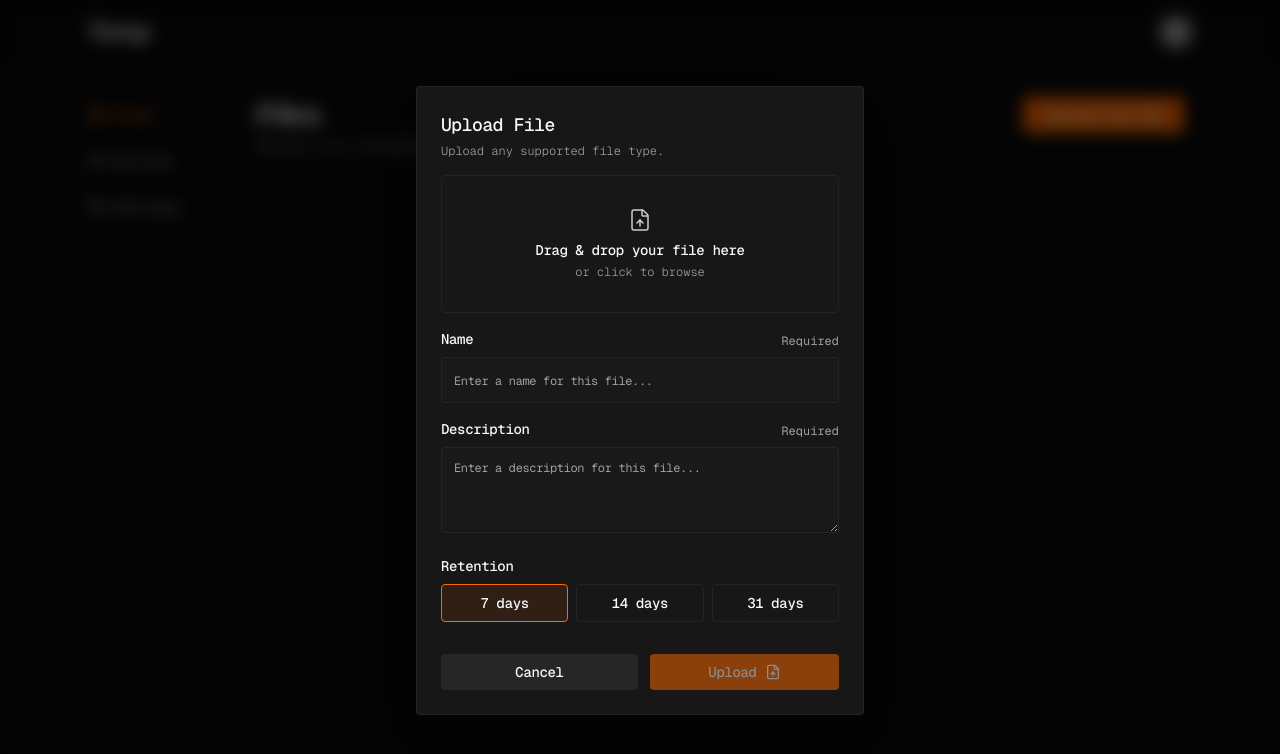
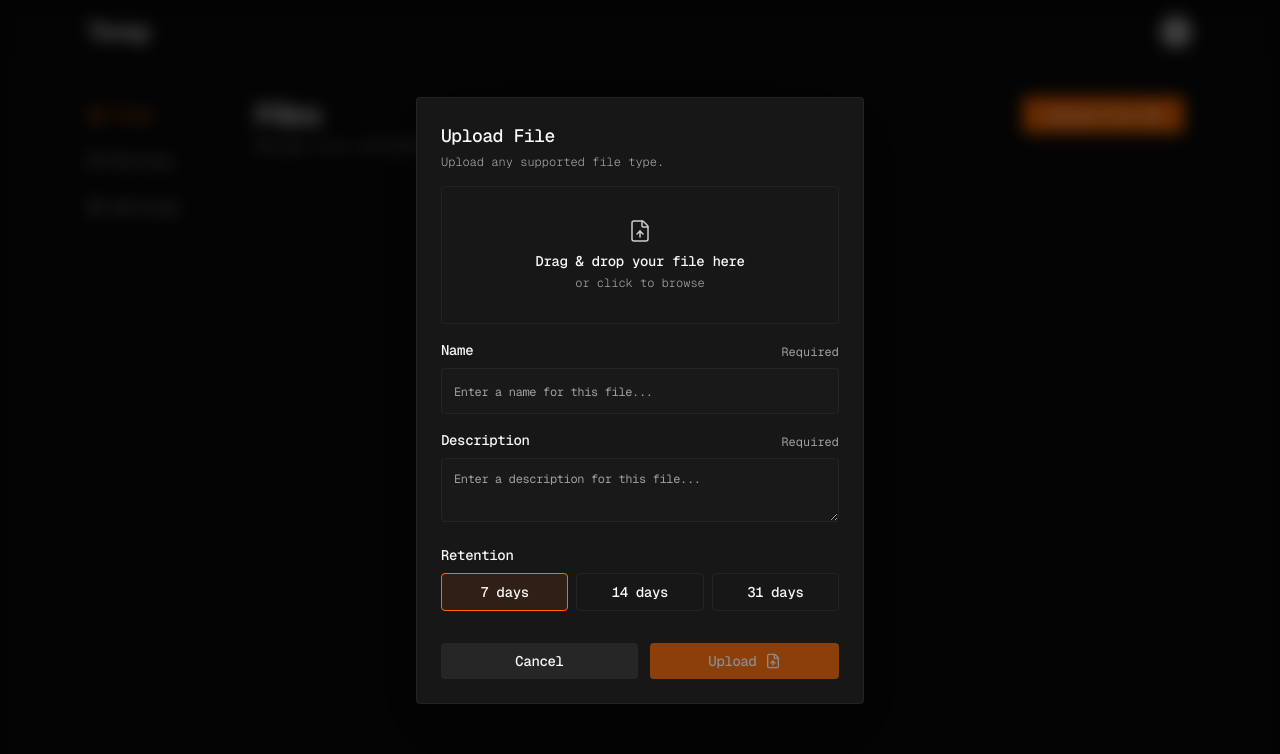
Before and after one commit to shubomifashakin/temp-fe, a Next.js app: page /dashboard in a window 1280 px wide. Both pictures are taken after a click on the button "Upload File". Shown: the top 754 px of the page. Built offline with nearby package versions, Linux system fonts and the light colour scheme; no server answers; grey boxes are pictures that could not be loaded; a web font is replaced by a local one.

Commit message:
refactor

```diff
--- a/components/upload-file.tsx
+++ b/components/upload-file.tsx
@@ -208,7 +208,7 @@ export default function UploadModal({
               value={description}
               placeholder="Enter a description for this file..."
               onChange={(e) => setDescription(e.target.value)}
-              className="w-full p-3 rounded  border border-border/50 placeholder:text-xs tracking-tight max-h-24 min-h-20 bg-secondary/20 text-foreground placeholder:text-muted-foreground focus:outline-none focus:ring-1 focus:ring-accent text-sm"
+              className="w-full p-3 rounded  border border-border/50 placeholder:text-xs tracking-tight max-h-16 min-h-10 no-scrollbar bg-secondary/20 text-foreground placeholder:text-muted-foreground focus:outline-none focus:ring-1 focus:ring-accent text-sm"
             />
           </InputGroup>
 
```
